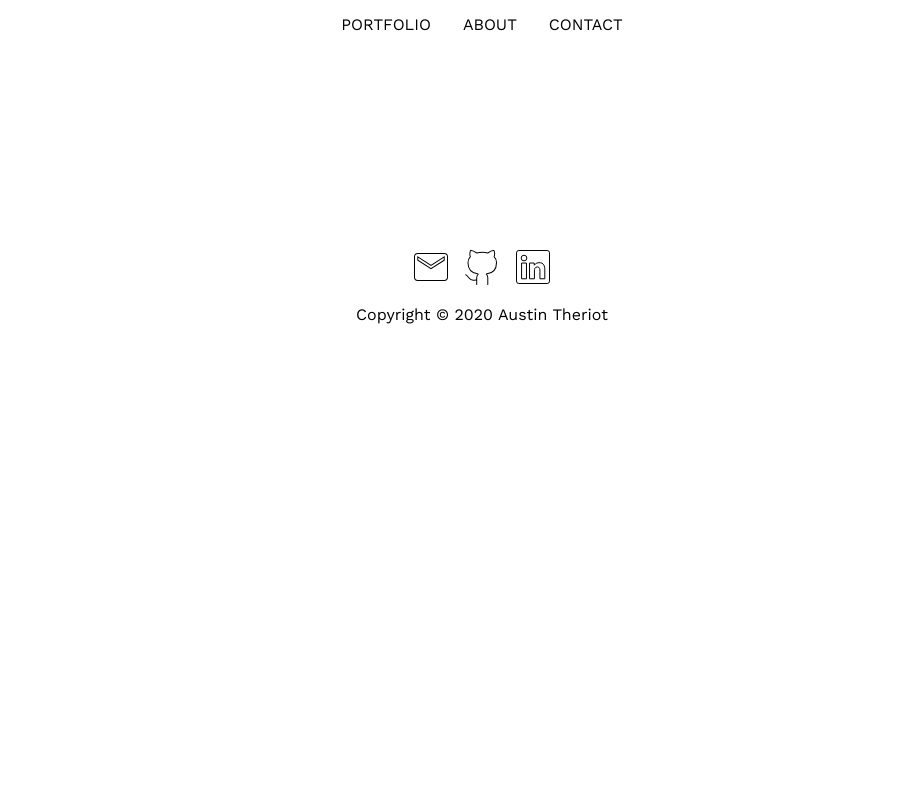
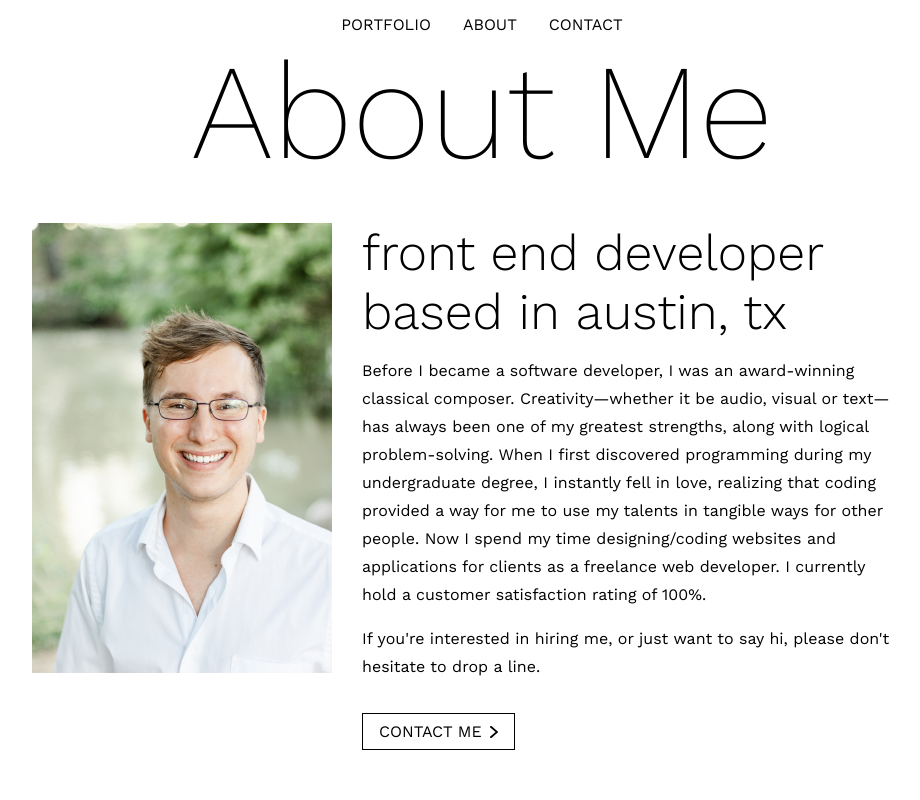
Before and after one commit to austintheriot/digital-portfolio-2, a React (Create React App) app: page /about in a window 1280 px wide. Shown: the top 800 px of the page, without its empty margins (158-1078 px from the left). Built offline with nearby package versions, Linux system fonts and the light colour scheme.

Commit message:
About page rough draft complete

```diff
--- a/src/App.css
+++ b/src/App.css
@@ -41,6 +41,10 @@ h4 {
 	font-weight: 400;
 }
 
+p {
+	line-height: 1.75rem;
+}
+
 @media (min-width: 800px) {
 	html {
 		font-size: 1rem;
--- a/src/App.js
+++ b/src/App.js
@@ -8,6 +8,7 @@ import Footer from './components/Footer/Footer';
 
 //Routes
 import Portfolio from './routes/Portfolio/Portfolio';
+import About from './routes/About/About';
 
 function App() {
 	return (
@@ -15,6 +16,7 @@ function App() {
 			<div className='App'>
 				<Header />
 				<Route exact path='/' component={Portfolio} />
+				<Route exact path='/about' component={About} />
 
 				<Footer />
 			</div>
--- a/src/components/Footer/Footer.module.css
+++ b/src/components/Footer/Footer.module.css
@@ -1,5 +1,5 @@
 .footer {
-	margin: 250px 0 25px;
+	margin: 100px 0 25px;
 }
 
 .linkContainer {
--- /dev/null
+++ b/src/routes/About/About.js
@@ -0,0 +1,45 @@
+import React from 'react';
+import styles from './About.module.css';
+
+import Button from '../../components/Button/Button';
+import { Link } from 'react-router-dom';
+
+import headshot from '../../assets/images/headshot.jpg';
+
+export default (props) => {
+	return (
+		<section className={styles.aboutme}>
+			<h1>About Me</h1>
+			<div className={styles.flexContainer}>
+				<img
+					src={headshot}
+					alt='professional headshot of Austin Theriot'
+					className={styles.headshot}
+				/>
+				<div className={styles.wrapper}>
+					<h2>front end developer based in Austin, TX</h2>
+					<p>
+						Before I became a software developer, I was an award-winning
+						classical composer. Creativity—whether it be audio, visual or
+						text—has always been one of my greatest strengths, along with
+						logical problem-solving. When I first discovered programming during
+						my undergraduate degree, I instantly fell in love, realizing that
+						coding provided a way for me to use my talents in tangible ways for
+						other people. Now I spend my time designing/coding websites and
+						applications for clients as a freelance web developer. I currently
+						hold a customer satisfaction rating of 100%.{' '}
+					</p>
+					<p>
+						If you're interested in hiring me, or just want to say hi, please
+						don't hesitate to drop a line.
+					</p>
+					<div className={styles.buttonContainer}>
+						<Link to='/contact' className={styles.Link}>
+							<Button arrow={true}>Contact Me</Button>
+						</Link>
+					</div>
+				</div>
+			</div>
+		</section>
+	);
+};
--- /dev/null
+++ b/src/routes/About/About.module.css
@@ -0,0 +1,73 @@
+.aboutme h1,
+.aboutme h2 {
+	text-align: center;
+	margin: 2rem auto;
+	max-width: 600px;
+	width: 90%;
+}
+
+.aboutme p {
+	margin: 1rem auto;
+	max-width: 600px;
+	width: 90%;
+}
+
+.headshot {
+	display: block;
+	max-width: 300px;
+	margin: 1rem auto;
+	align-self: center;
+}
+
+.buttonContainer {
+	width: 100%;
+	margin: 0 auto;
+}
+
+.Link {
+	text-decoration: none;
+}
+
+.buttonContainer {
+	max-width: 600px;
+	margin: 2rem auto 0 auto;
+}
+
+.buttonContainer button {
+	margin: 0 auto;
+}
+
+@media (min-width: 800px) {
+	.flexContainer {
+		display: flex;
+		flex: none;
+		justify-content: center;
+		width: 90%;
+		margin: 0 auto;
+	}
+
+	.aboutme h2 {
+		margin: 0 5%;
+		text-align: left;
+	}
+
+	.headshot {
+		margin: 0;
+	}
+	.wrapper {
+		margin: 0;
+		align-self: start;
+	}
+
+	.buttonContainer button {
+		position: relative;
+		margin: 0;
+		left: 5%;
+	}
+}
+
+@media (min-width: 1000px) {
+	.headshot {
+		align-self: start;
+	}
+}
--- a/src/routes/Portfolio/Portfolio.js
+++ b/src/routes/Portfolio/Portfolio.js
@@ -5,6 +5,7 @@ import styles from './Portfolio.module.css';
 import Button from '../../components/Button/Button';
 import Decorations1 from '../../components/Decorations/Decorations1';
 import ProjectCard from '../../components/ProjectCard/ProjectCard';
+import { Link } from 'react-router-dom';
 
 //images
 import prestoLogo from '../../assets/images/presto__logo.svg';
@@ -87,7 +88,9 @@ export default (props) => {
 					<li>Adobe Illustrator</li>
 				</ul>
 			</section>
-			<Button arrow={true}>About Me</Button>
+			<Link to='/about' className={styles.Link}>
+				<Button arrow={true}>About Me</Button>
+			</Link>
 		</div>
 	);
 };
--- a/src/routes/Portfolio/Portfolio.module.css
+++ b/src/routes/Portfolio/Portfolio.module.css
@@ -72,6 +72,10 @@
 	background-color: white;
 }
 
+.Link {
+	text-decoration: none;
+}
+
 .buttonContainer {
 	width: 100vw;
 }
```
Also changed, not shown: src/assets/images/headshot.jpg (added).
